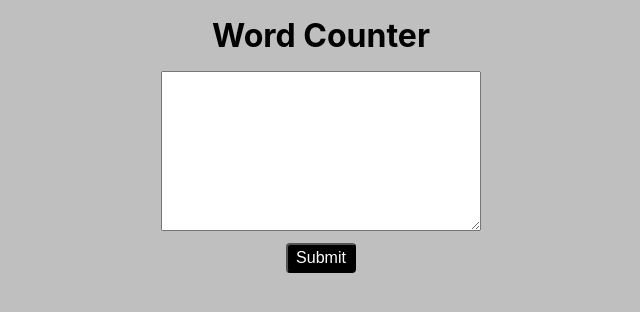
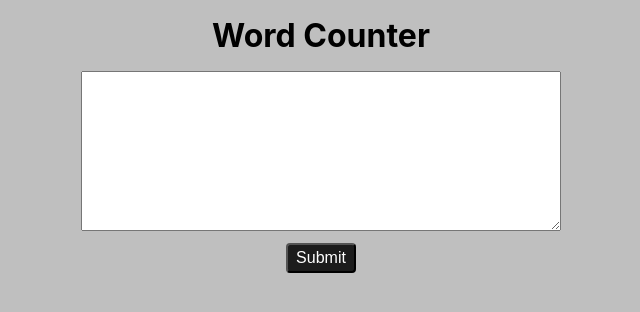
Before and after one commit to franco-ortega/word-counter, a React (Create React App) app: page / in a window 1280 px wide. Shown: the top 312 px of the page, without its empty margins (319-959 px from the left). Built offline with nearby package versions, Linux system fonts and the light colour scheme.

Commit message:
highlight top 3 words

```diff
--- a/src/App.module.css
+++ b/src/App.module.css
@@ -8,7 +8,8 @@
 
 .App form {
   width: fit-content;
-  max-width: 90%;
+  width: 90%;
+  max-width: 30rem;
   margin-inline: auto;
   display: flex;
   flex-direction: column;
@@ -19,24 +20,26 @@
 .App textarea {
   height: 10rem;
   width: 20rem;
-  max-width: 100%;
-
   padding: 0.25rem;
 }
 
 .App button {
-  background-color: black;
+  background-color: hsl(0, 0%, 0%, 0.85);
   border-radius: 0.25rem;
   padding: 0.25rem 0.5rem;
 
-  color: white;
+  color: hsl(0, 0%, 100%);
   font-size: 1rem;
+}
+
+.App ul {
+  position: relative;
 }
 
 .App li {
   background-color: hsl(0, 0%, 95%);
-  border: 1px solid black;
-  width: 8rem;
+  border: 1px solid hsl(0, 0%, 0%);
+  width: 10rem;
   margin-block: 0.25rem;
   padding: 0.25rem;
   min-width: fit-content;
@@ -44,3 +47,33 @@
   justify-content: space-between;
   text-align: right;
 }
+
+.App li:nth-child(1),
+.App li:nth-child(2),
+.App li:nth-child(3) {
+  font-weight: bold;
+}
+
+.App li:nth-child(1)::before {
+  position: absolute;
+  content: '1st place';
+  left: -50%;
+}
+
+.App li:nth-child(2)::before {
+  position: absolute;
+  content: '2nd place';
+  left: -55%;
+}
+
+.App li:nth-child(3)::before {
+  position: absolute;
+  content: '3nd place';
+  left: -55%;
+}
+
+@media (min-width: 500px) {
+  .App textarea {
+    width: 30rem;
+  }
+}
```
